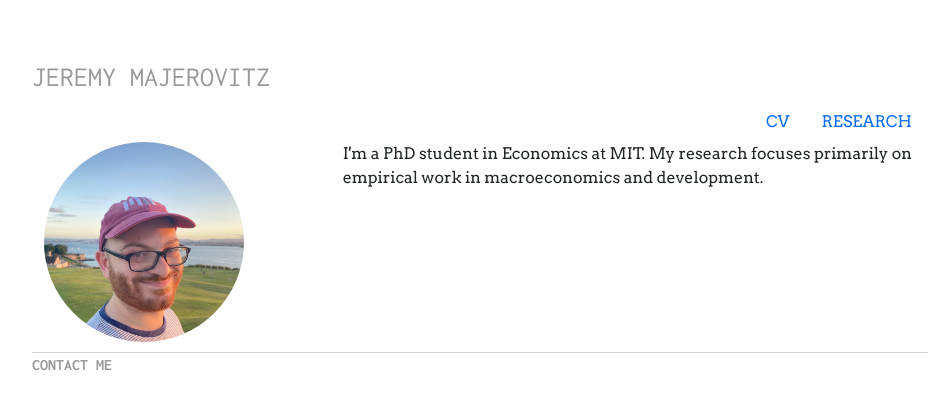
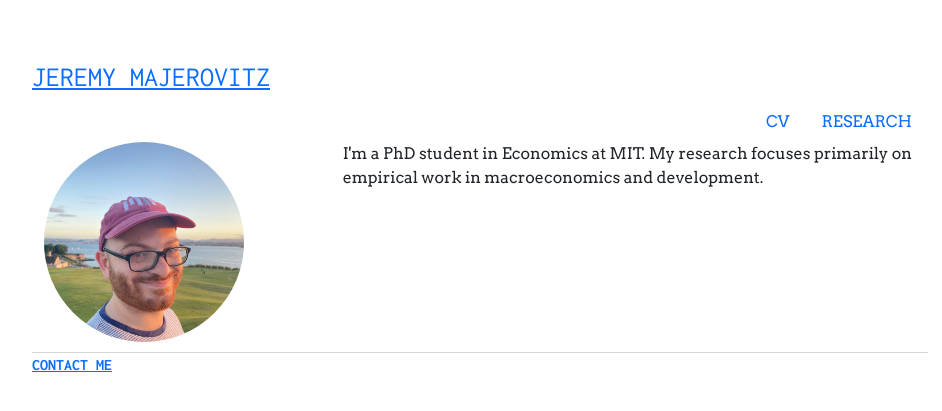
Before and after one commit to jmajic/jmajic.github.io, a Jekyll site: the page built from index.html, in a window 1280 px wide. Shown: the top 411 px of the page, without its empty margins (160-1102 px from the left). Built offline with Jekyll 4.4.1, drawn with Linux system fonts in a browser that asks for light colours.

Commit message:
Try turning off things to see what happens

```diff
--- a/css/main.css
+++ b/css/main.css
@@ -6,8 +6,8 @@ body { margin: 60px auto; width: 70%; font-family: 'Arvo', Georgia, Times; font-
 
 
 /* Navigation */
-footer a, h3.text-muted a {text-decoration: none; color: #999999; }
-h3.text-muted a:hover { text-decoration: none; color: #009b77; }
+/* footer a, h3.text-muted a {text-decoration: none; color: #999999; } */
+/* h3.text-muted a:hover { text-decoration: none; color: #009b77; } */
 .nav-pills .nav-link a:hover {
   background-color: #00abcd;
   color: black;
```
